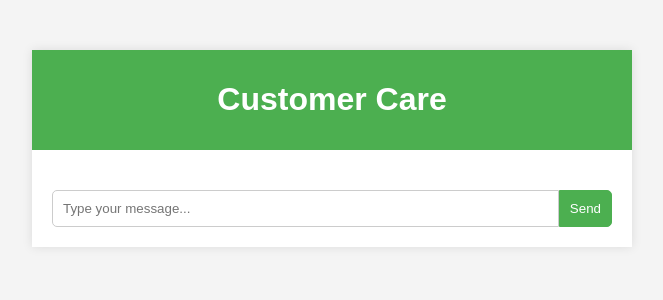
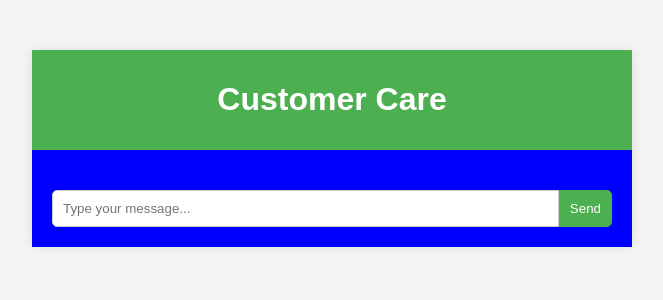
Before and after one commit to yusuf1990/Mental-health-chat-bot, a Flask app: page / in a window 1280 px wide. Shown: the top 300 px of the page, without its empty margins (308-971 px from the left). Run offline with Flask 3, Linux system fonts and the light colour scheme.

Commit message:
Update style.css

```diff
--- a/static/style.css
+++ b/static/style.css
@@ -8,7 +8,7 @@ body {
 .chat-container {
     max-width: 600px;
     margin: 50px auto;
-    background-color: #fff;
+    background-color: blue;
     box-shadow: 0 0 10px rgba(0, 0, 0, 0.1);
 }
 
```
